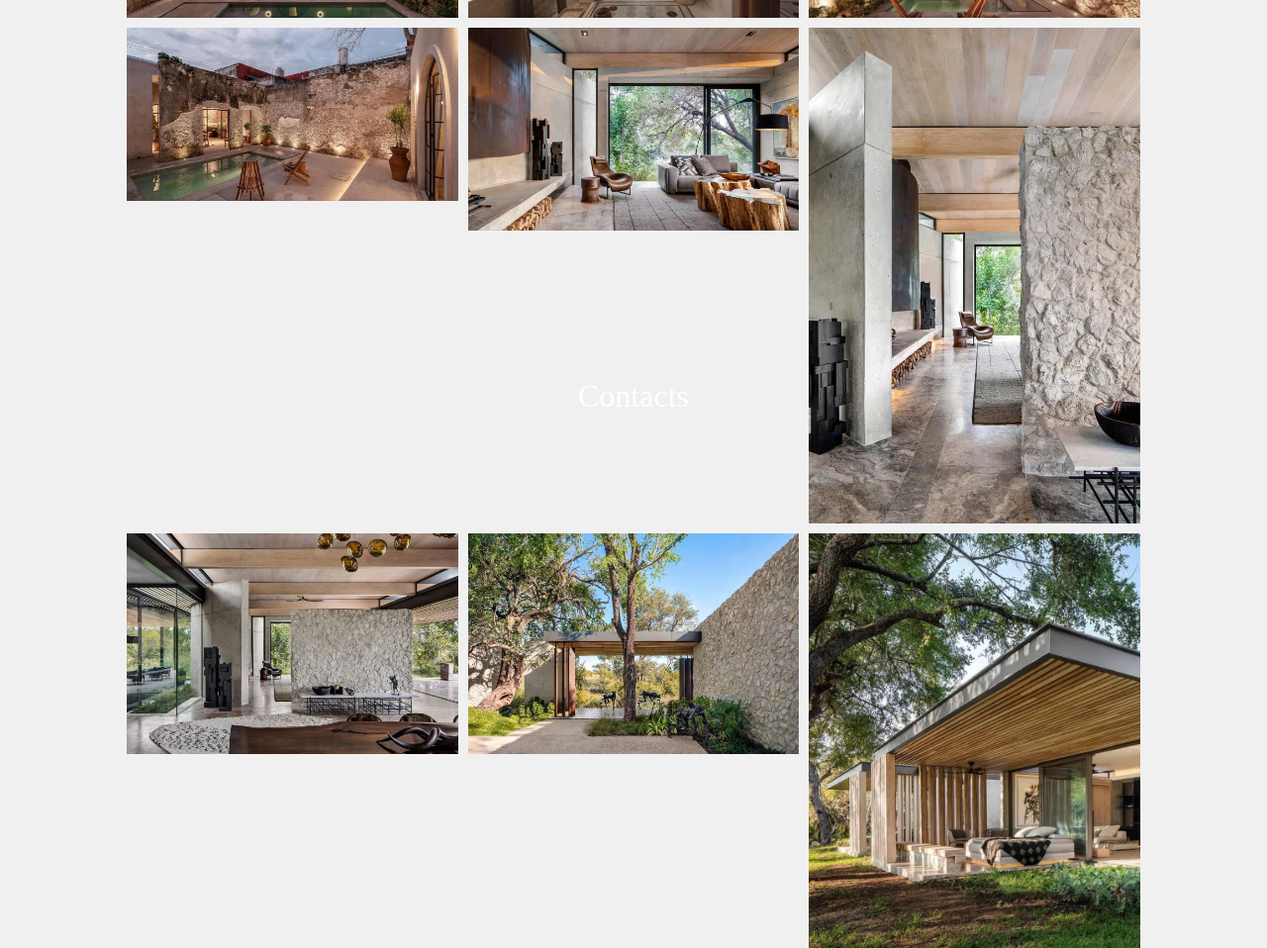
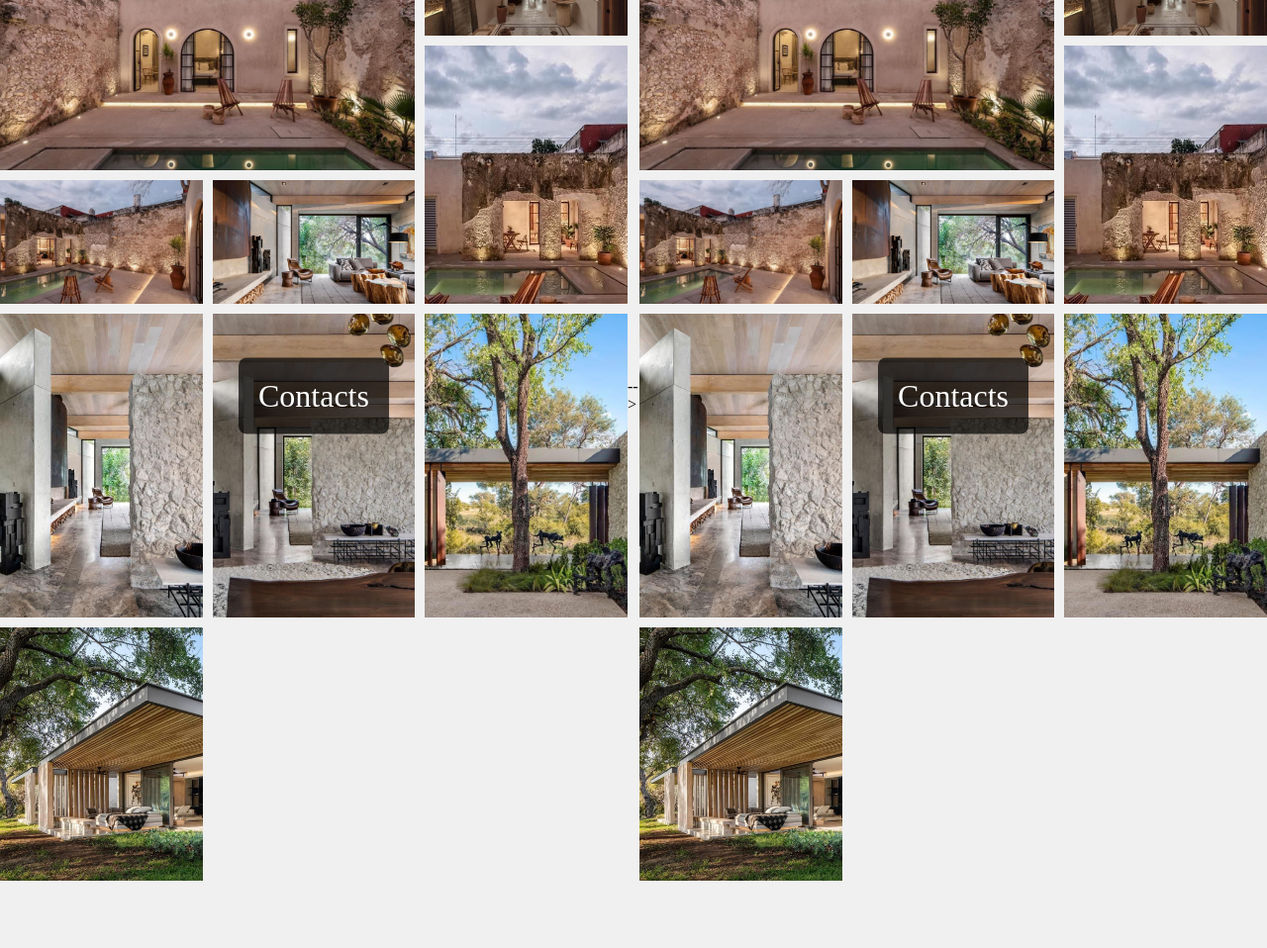
Before and after one commit to tim4ikbo/tim4ikbo.github.io, a plain HTML site: page index.html in a window 1280 px wide. Shown: the whole page at 99% size. After the commit the page ends 890 px from the top, so only its background shows below. Drawn offline with Linux system fonts and the light colour scheme.

Commit message:
Update index.html

```diff
--- a/index.html
+++ b/index.html
@@ -1,3 +1,4 @@
+<!
 <!DOCTYPE html>
 <html lang="en">
 <head>
@@ -58,4 +59,79 @@
         <div class="text-overlay">Contacts</div>
     </div>
 </body>
+-->
+
+<!DOCTYPE html>
+<html lang="en">
+<head>
+    <meta charset="UTF-8">
+    <meta name="viewport" content="width=device-width, initial-scale=1.0">
+    <title>Photo Grid</title>
+    <style>
+        body {
+            display: flex;
+            justify-content: center;
+            align-items: center;
+            height: 100vh;
+            margin: 0;
+            background-color: #f0f0f0;
+        }
+        .container {
+            position: relative;
+            width: 80%;
+            max-width: 1200px;
+        }
+        .grid {
+            display: grid;
+            grid-template-columns: repeat(3, 1fr);
+            grid-template-rows: repeat(3, 1fr);
+            gap: 10px;
+        }
+        .grid img {
+            width: 100%;
+            height: 100%;
+            object-fit: cover;
+        }
+
+        /* Custom layout for specific images to prevent blank spaces */
+        .grid img:nth-child(1) {
+            grid-column: span 2;
+            grid-row: span 2;
+        }
+        .grid img:nth-child(3) {
+            grid-row: span 2;
+        }
+
+        .text-overlay {
+            position: absolute;
+            top: 50%;
+            left: 50%;
+            transform: translate(-50%, -50%);
+            color: white;
+            font-size: 2em;
+            text-align: center;
+            background-color: rgba(0, 0, 0, 0.7); /* Black semi-transparent background */
+            padding: 20px;
+            border-radius: 8px;
+        }
+    </style>
+</head>
+<body>
+    <div class="container">
+        <div class="grid">
+            <img src="IMAGE 2024-11-12 09:09:18.jpg" alt="Photo 1">
+            <img src="IMAGE 2024-11-12 09:09:40.jpg" alt="Photo 2">
+            <img src="IMAGE 2024-11-12 09:09:46.jpg" alt="Photo 3">
+            <img src="IMAGE 2024-11-12 09:09:48.jpg" alt="Photo 4">
+            <img src="IMAGE 2024-11-12 09:09:50.jpg" alt="Photo 5">
+            <img src="IMAGE 2024-11-12 09:09:52.jpg" alt="Photo 6">
+            <img src="IMAGE 2024-11-12 09:09:54.jpg" alt="Photo 7">
+            <img src="IMAGE 2024-11-12 09:09:56.jpg" alt="Photo 8">
+            <img src="IMAGE 2024-11-12 09:09:58.jpg" alt="Photo 9">
+        </div>
+        <div class="text-overlay">Contacts</div>
+    </div>
+</body>
 </html>
+
+</html>
```
